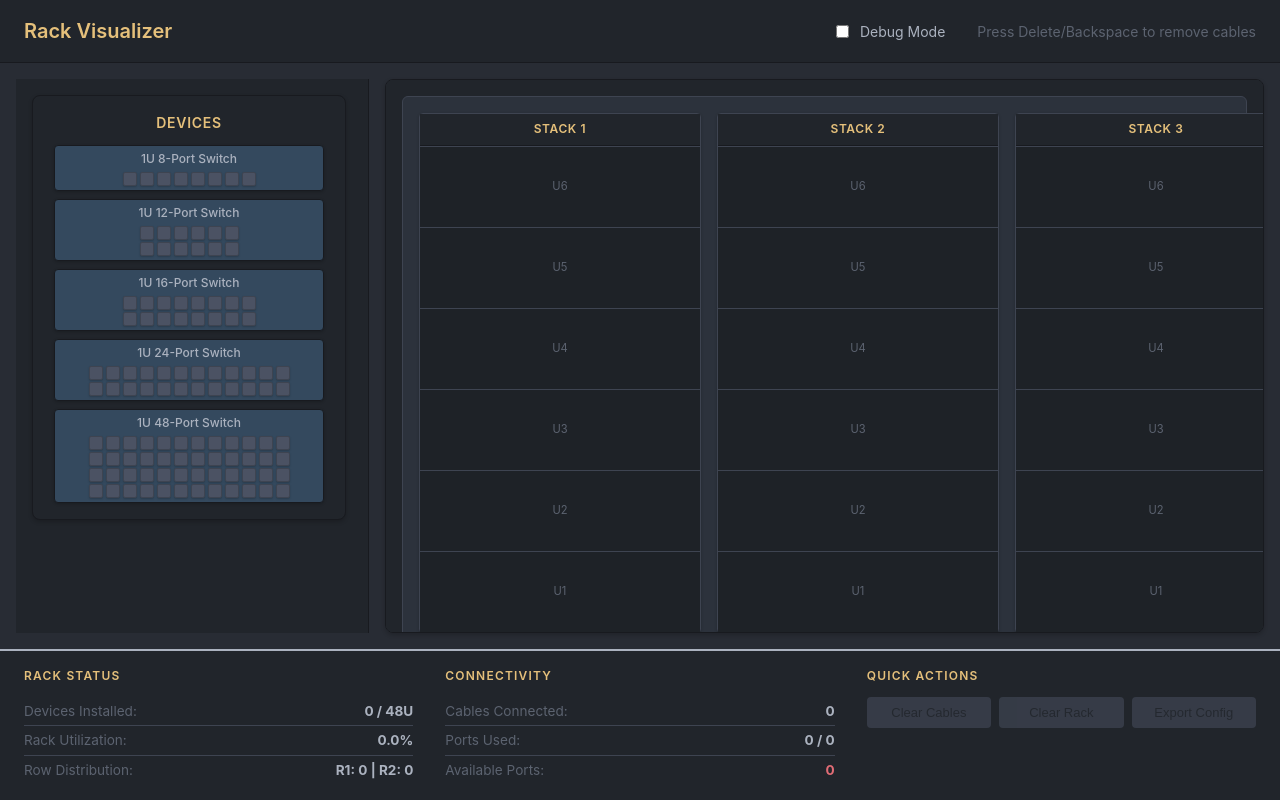
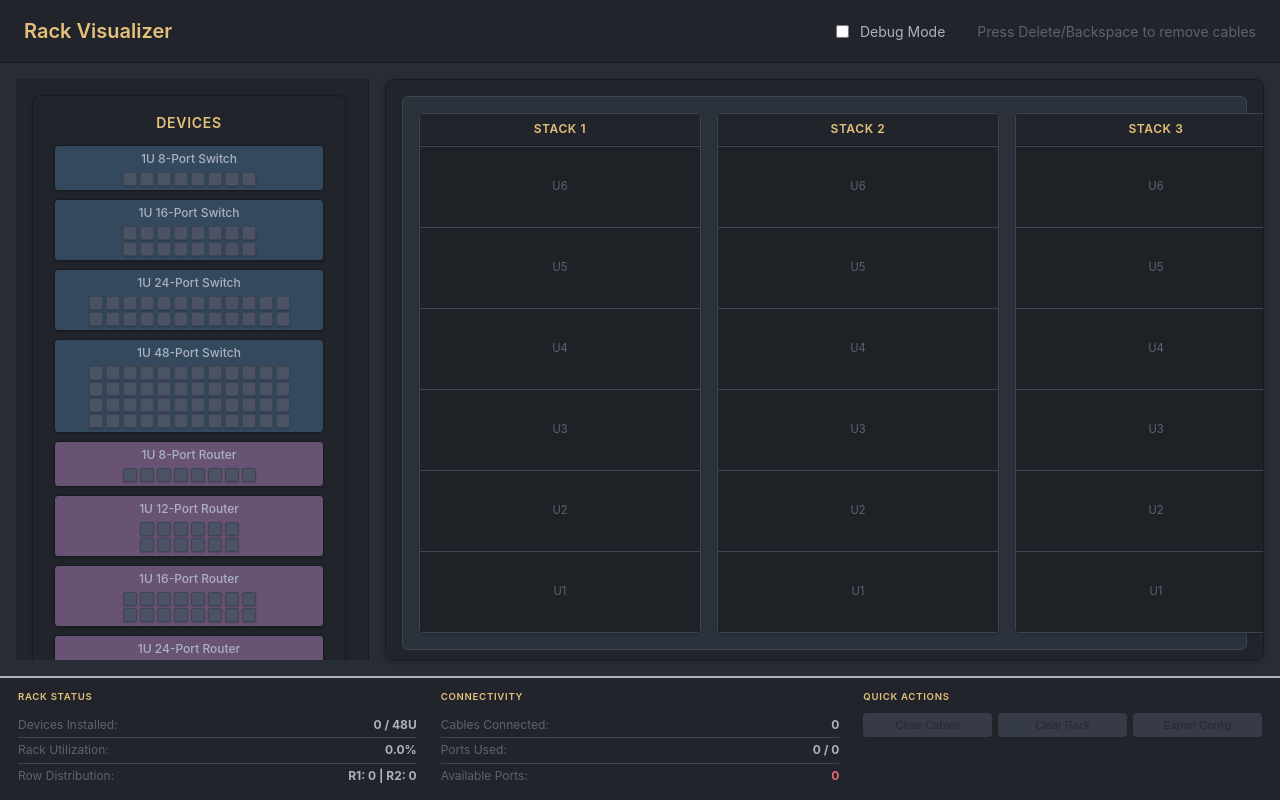
Before and after one commit to MingFei2001/rack-visualiser, a Svelte app: page / in a window 1280 px wide. Built offline with nearby package versions, Linux system fonts and the light colour scheme.

Commit message:
added routers

```diff
--- a/src/App.svelte
+++ b/src/App.svelte
@@ -42,13 +42,48 @@
         };
     }
 
+    function createRouter(portCount) {
+        const name = `1U ${portCount}-Port Router`;
+        const rackName = `1U ${portCount}P`;
+        let getPortRow;
+
+        if (portCount === 24) {
+            // Two rows of 12
+            getPortRow = (i) => (i < 12 ? 0 : 1);
+        } else if (portCount === 16) {
+            // Two rows of 8
+            getPortRow = (i) => (i < 8 ? 0 : 1);
+        } else if (portCount === 12) {
+            // Two rows of 6
+            getPortRow = (i) => (i < 6 ? 0 : 1);
+        } else {
+            // Single row for 8-port
+            getPortRow = () => 0;
+        }
+
+        return {
+            id: `p-rtr-${portCount}`,
+            name: name,
+            rackName: rackName,
+            type: "router",
+            ports: Array.from({ length: portCount }, (_, i) => ({
+                portRow: getPortRow(i),
+                id: `p${i + 1}`,
+                type: "ethernet",
+            })),
+        };
+    }
+
     // 1. Devices available in the palette
     let paletteDevices = [
         createSwitch(8),
-        createSwitch(12),
         createSwitch(16),
         createSwitch(24),
         createSwitch(48),
+        createRouter(8),
+        createRouter(12),
+        createRouter(16),
+        createRouter(24),
     ];
 
     // 2. Devices placed in the rack
@@ -686,10 +721,10 @@
     .stats-panel {
         background-color: #21252b;
         color: #abb2bf;
-        padding: 1rem 1.5rem;
+        padding: 0.75rem 1.125rem;
         display: flex;
         justify-content: space-around;
-        gap: 2rem;
+        gap: 1.5rem;
         flex-shrink: 0;
         border-top: 1px solid #181a1f;
     }
@@ -699,19 +734,19 @@
     }
 
     .stats-section h3 {
-        margin: 0 0 0.75rem 0;
-        font-size: 0.75rem;
+        margin: 0 0 0.5rem 0;
+        font-size: 0.6rem;
         font-weight: 600;
         color: #e5c07b;
         text-transform: uppercase;
-        letter-spacing: 0.1em;
+        letter-spacing: 0.075em;
     }
 
     .stat-item {
         display: flex;
         justify-content: space-between;
-        padding: 0.25rem 0;
-        font-size: 0.85em;
+        padding: 0.2rem 0;
+        font-size: 0.75em;
         border-bottom: 1px solid #3e4451;
     }
 
@@ -734,19 +769,19 @@
 
     .stat-actions {
         display: flex;
-        gap: 0.5rem;
-        margin-top: 0.5rem;
+        gap: 0.375rem;
+        margin-top: 0.375rem;
     }
 
     .stat-actions button {
         flex: 1;
-        padding: 0.5rem 0.75rem;
+        padding: 0.375rem 0.5rem;
         background-color: #98c379;
         color: #282c34;
         border: none;
         border-radius: 4px;
         cursor: pointer;
-        font-size: 0.813rem;
+        font-size: 0.7rem;
         font-weight: 500;
         transition: background-color 0.2s;
     }
--- a/src/Device.svelte
+++ b/src/Device.svelte
@@ -34,6 +34,7 @@
 <div
     class="device"
     class:on-rack={isOnRack}
+    class:router={device.type === "router"}
     draggable="true"
     on:dragstart={handleDragStart}
     role="button"
@@ -91,6 +92,15 @@
         background-color: #4a627d;
         transform: translateY(-1px);
         box-shadow: 0 2px 4px rgba(0, 0, 0, 0.3);
+    }
+
+    /* A more subtle purple for Routers */
+    .device.router {
+        background-color: #685375;
+    }
+
+    .device.router:hover {
+        background-color: #7a6389; /* A slightly lighter purple for hover */
     }
 
     .device-name {
```
Also changed, not shown: 1 other file (tests, documents, lock files or other folders).
